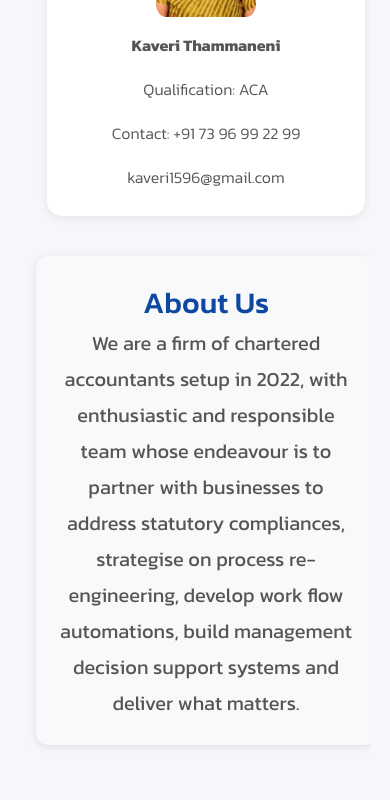
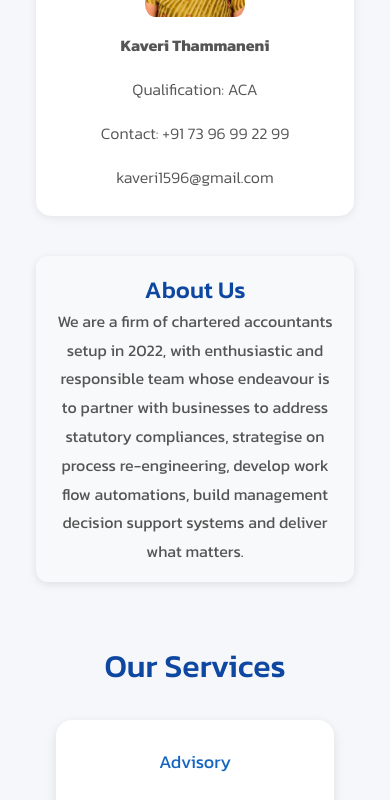
Before and after one commit to sainaveen-99/JSPU, a React (Create React App) app: page / in a window 390 px wide. Shown: the part 1779-2579 px from the top of the page. Built offline with nearby package versions, Linux system fonts and the light colour scheme; a web font is replaced by a local one.

Commit message:
updated mobile versions

```diff
--- a/src/about.css
+++ b/src/about.css
@@ -19,3 +19,17 @@
   line-height: 1.8;
   color: #555;
 }
+
+@media (max-width: 768px) {
+  .about-section {
+    padding: 16px;
+  }
+
+  .Abouttitle {
+    font-size: 24px;
+  }
+
+  .about-section p {
+    font-size: 16px;
+  }
+}
--- a/src/review.css
+++ b/src/review.css
@@ -55,3 +55,9 @@
   text-align: center;
   margin-top: 10px;
 }
+
+@media (max-width: 768px) {
+  .review-card {
+    width: 100%;
+  }
+}
--- a/src/services.css
+++ b/src/services.css
@@ -52,3 +52,13 @@ body {
   line-height: 1.5;
   font-size: 1rem;
 }
+
+@media (max-width: 768px) {
+  .services-grid {
+    gap: 20px;
+  }
+
+  .service-card {
+    padding: 20px;
+  }
+}
```
